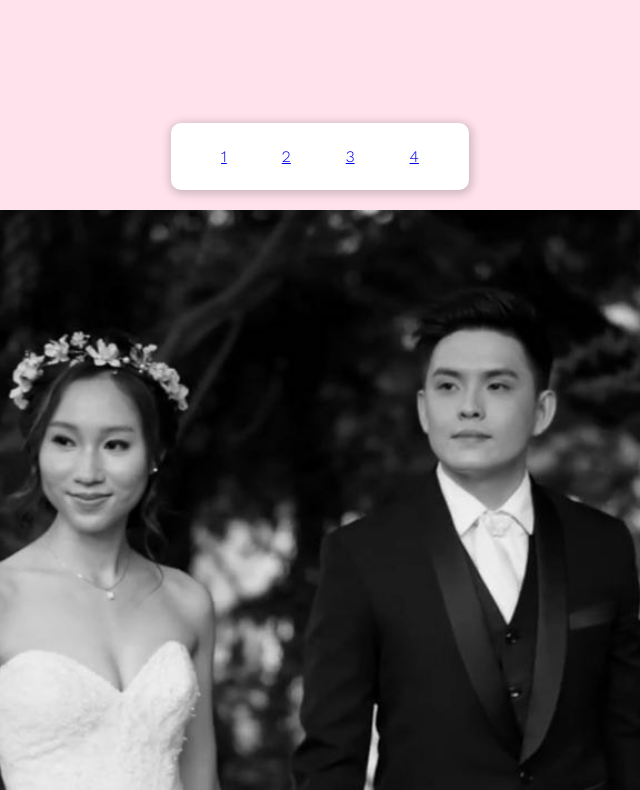
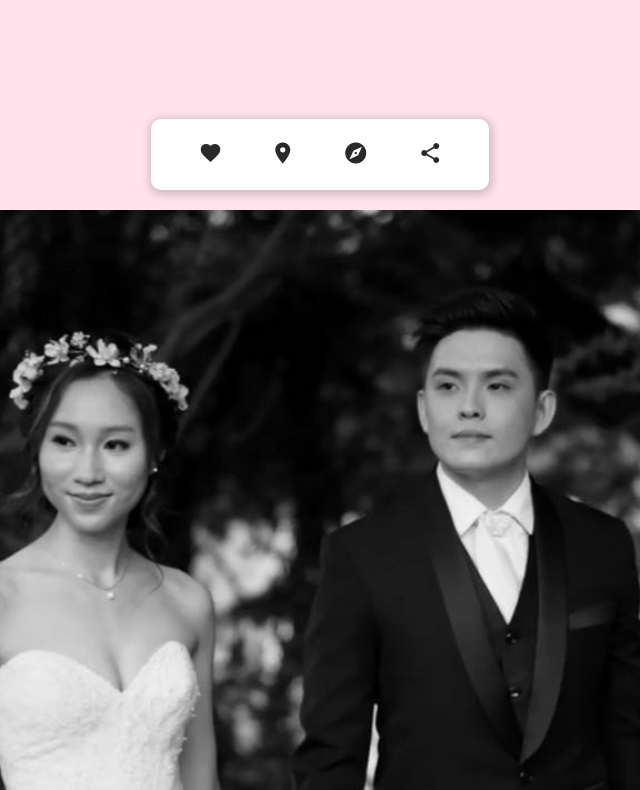
Before and after one commit to keithtxw/ourwedding, a website built with webpack: page src/index.html in a window 1280 px wide. Shown: the part 590-1380 px from the top of the page, without its empty margins (320-960 px from the left). Built offline with nearby package versions, Linux system fonts and the light colour scheme.

Commit message:
Added icons to navbar

```diff
--- a/src/index.html
+++ b/src/index.html
@@ -5,16 +5,17 @@
 	<meta charset="UTF-8">
 	<meta name="viewport" content="width=device-width, initial-scale=1">
 	<title>Keith x Claire | Our Wedding</title>
+	<link href="https://unpkg.com/ionicons@4.4.4/dist/css/ionicons.min.css" rel="stylesheet">
 </head>
 
 <body>
 	<div class="floating-nav-section">
 		<div class="navbar">
 			<ul>
-				<li><a href="#hero">1</a></li>
-				<li><a href="#details">2</a></li>
-				<li><a href="#gettingthere">3</a></li>
-				<li><a href="#sharemoments">4</a></li>
+				<li><a href="#hero"><i class="icon ion-md-heart"></i></a></li>
+				<li><a href="#details"><i class="icon ion-md-pin"></i></a></li>
+				<li><a href="#gettingthere"><i class="icon ion-md-compass"></i></a></li>
+				<li><a href="#sharemoments"><i class="icon ion-md-share"></i></a></li>
 			</ul>
 		</div>
 	</div>
@@ -96,7 +97,7 @@
 				<div class=content-item>
 					<span class="transport-header">By Car</span>
 					<ul>
-						<li><span>You may park at the hotel carpark. Refer to wedding card for directions</span></li>
+						<li><span>The hotel's carpark is available for parking.</span></li>
 						<li><span>Remember to claim the complimentary parking ticket at the ballroom reception</span></li>
 					</ul>
 				</div>
--- a/src/styles/main.css
+++ b/src/styles/main.css
@@ -125,7 +125,7 @@ footer span {
 }
 
 .floating-nav-section .navbar {
-   padding: 20px 25px;
+   padding: 15px 25px;
    background-color: #fff;
    display: flex;
    justify-content: center;
@@ -142,6 +142,18 @@ footer span {
 .floating-nav-section .navbar ul li {
    display: inline-block;
    margin: 0 25px;
+}
+
+.floating-nav-section .navbar ul li a {
+   text-decoration: none;
+   font-size: 1.5em;
+   color: #292929;
+}
+
+.floating-nav-section .navbar ul li a:hover,
+.floating-nav-section .navbar ul li a:active,
+.floating-nav-section .navbar ul li a:focus {
+   color: #daa520;
 }
 
 /* ========================================================================== */
@@ -378,6 +390,7 @@ footer span {
 
 .h-content .content-item ul {
    margin-left: -15px;
+   margin-top: 0px;
 }
 
 .h-content .content-item ul li {
```
